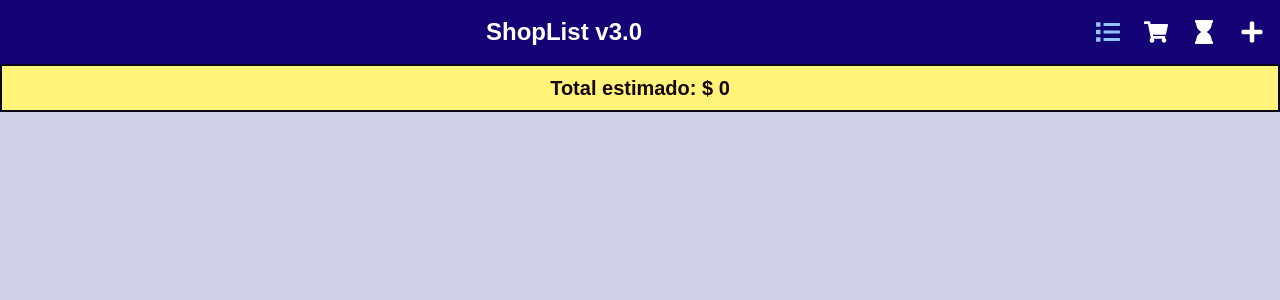
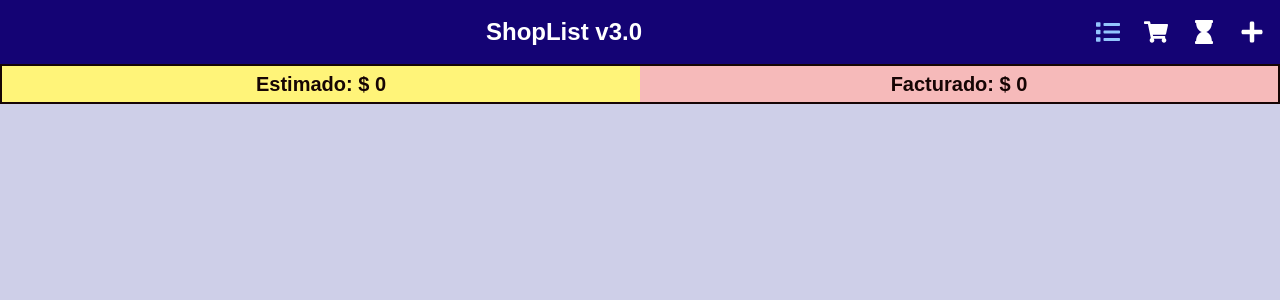
Before and after one commit to elcharlybeto/shoplist2, a Next.js app: page /list in a window 1280 px wide. Shown: the top 300 px of the page. Built offline with nearby package versions, Linux system fonts and the light colour scheme.

Commit message:
fix list display and total

```diff
--- a/app/cart/page.tsx
+++ b/app/cart/page.tsx
@@ -5,8 +5,12 @@ import { Item } from "../lib/definitions";
 import CartCard from "../ui/cart-card";
 
 const Page = () => {
-  const [items, setItems] = useState<Item[]>(JSON.parse(localStorage.getItem("items") || "[]"));
+  const [items, setItems] = useState<Item[]>([]);
   const [cartItems,setCartItems] = useState<Item[]>([]);
+
+  useEffect(() => {
+    setItems(JSON.parse(localStorage.getItem("items") || "[]"));
+  }, []);
 
   useEffect(() => {
     setCartItems(items.filter((item) => item.location === "cart"));
@@ -14,7 +18,7 @@ const Page = () => {
 
   return (
     <div className="pt-16 pb-4 min-w-full min-h-screen flex flex-col items-center">
-      <Total items={cartItems} type="c" />
+      <Total items={items} />
       <ul className="flex flex-col gap-2 p-2 items-center">
         {cartItems.map((item) => (
           <li key={item.id}>
--- a/app/historial/page.tsx
+++ b/app/historial/page.tsx
@@ -4,8 +4,12 @@ import { Item } from "../lib/definitions";
 import HistorialCard from "../ui/historial-card";
 
 const Page = () => {
-  const [items, setItems] = useState<Item[]>(JSON.parse(localStorage.getItem("items") || "[]"));
+  const [items, setItems] = useState<Item[]>([]);
   const [historialItems,setHistorialItems] = useState<Item[]>([]);
+
+  useEffect(() => {
+    setItems(JSON.parse(localStorage.getItem("items") || "[]"));
+  }, []);
 
   useEffect(() => {
     setHistorialItems(items.filter((item) => item.location === "historial"));
--- a/app/list/page.tsx
+++ b/app/list/page.tsx
@@ -5,8 +5,12 @@ import Total from "../ui/total";
 import { Item } from "../lib/definitions";
 
 const Page = () => {
-  const [items, setItems] = useState<Item[]>(JSON.parse(localStorage.getItem("items") || "[]"));
+  const [items, setItems] = useState<Item[]>([]);
   const [listItems, setListItems] = useState<Item[]>([]);
+
+  useEffect(() => {
+    setItems(JSON.parse(localStorage.getItem("items") || "[]"));
+  }, []);
 
   useEffect(() => {
     setListItems(items.filter((item) => item.location === "list"));
@@ -14,7 +18,7 @@ const Page = () => {
 
   return (
     <div className="pt-16 pb-4 min-w-full min-h-screen flex flex-col items-center bg-background">
-      <Total items={listItems} type="l" />
+      <Total items={items} />
       <ul className="flex flex-col gap-2 p-2  items-center">
         {listItems.map((item) => (
           <li key={item.id}>
--- a/app/ui/item-form.tsx
+++ b/app/ui/item-form.tsx
@@ -81,7 +81,7 @@ const ItemForm = ({
         };
         Swal.fire({
           icon: "success",
-          title: "Item agregado a la  Lista",
+          title: "Item agregado a la Lista",
           confirmButtonText: "OK",
         })
         setStatus("show");
--- a/app/ui/total.tsx
+++ b/app/ui/total.tsx
@@ -1,20 +1,27 @@
-import clsx from "clsx";
 import { Item } from "../lib/definitions";
 import { roundToTwoDecimals } from "../lib/utils";
 
-const Total = ({ items, type }: { items: Array<Item>; type: "l" | "c" }) => {
-
-  const total = items.reduce((acc, item) => {
-    return type === 'l' ? acc + item.qty * item.price : acc + item.qty * item.onSalePrice;
-  }, 0);
+const Total = ({ items }: { items: Array<Item> }) => {
+  const estimated = items.reduce(
+    (acc, item) =>
+      item.location === "list" ? acc + item.qty * item.price : acc + 0,
+    0
+  );
+  const spent = items.reduce(
+    (acc, item) =>
+      item.location === "cart" ? acc + item.qty * item.onSalePrice : acc + 0,
+    0
+  );
 
   return (
-    <div
-      className={clsx("w-full text-xl text-center font-bold border-2 p-2 mb-2", {
-        "bg-secondary border-slate-950": type === "l",
-        "bg-accent  border-blue-950": type === "c",
-      })}
-    >{`Total ${type === "l" ? "estimado" : "facturado"}: $ ${roundToTwoDecimals(total)}`}</div>
+    <div className="w-full h-10 flex border-text  border-2 mb-2">
+      <div className="bg-secondary w-1/2 text-xl flex justify-center items-center font-bold"><span>{`Estimado: $ ${roundToTwoDecimals(
+        estimated
+      )}`}</span></div>
+      <div className="bg-accent w-1/2 text-xl flex justify-center items-center font-bold"><span>{`Facturado: $ ${roundToTwoDecimals(
+        spent
+      )}`}</span></div>
+    </div>
   );
 };
 
```
